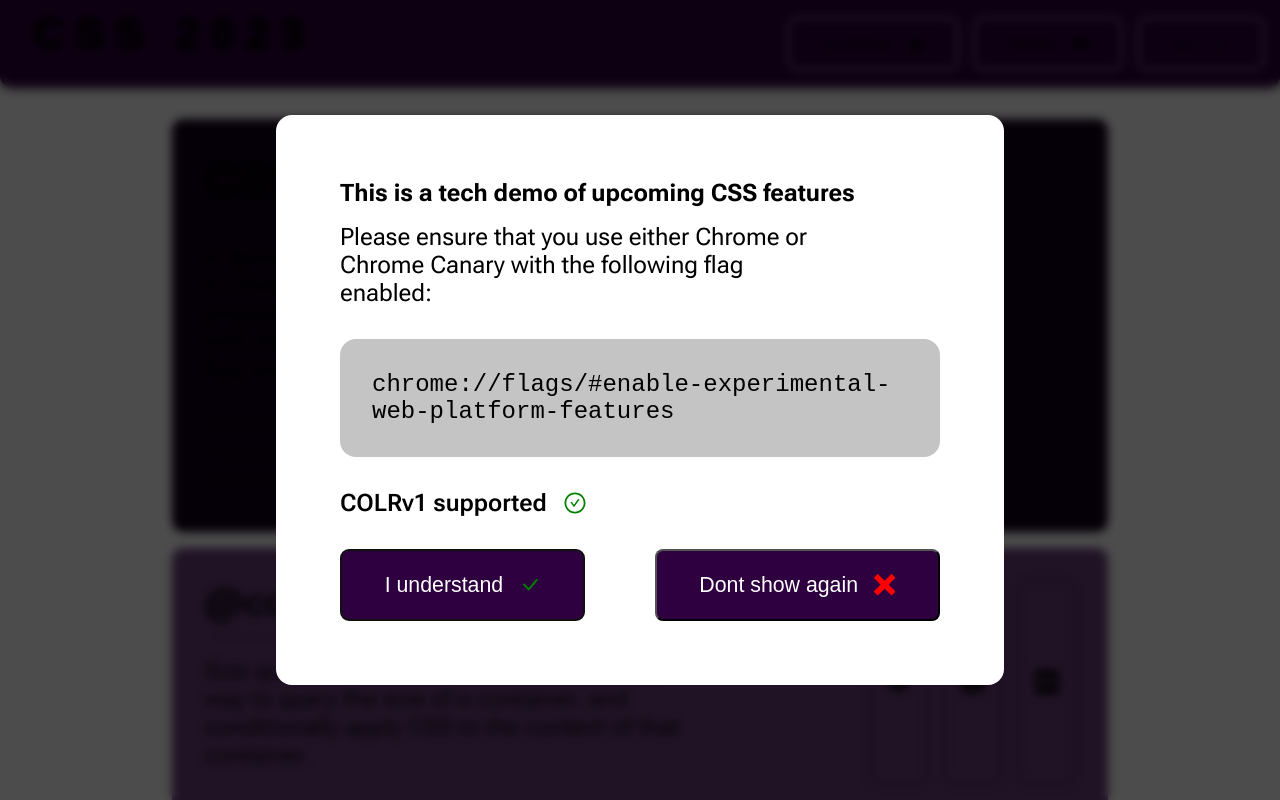
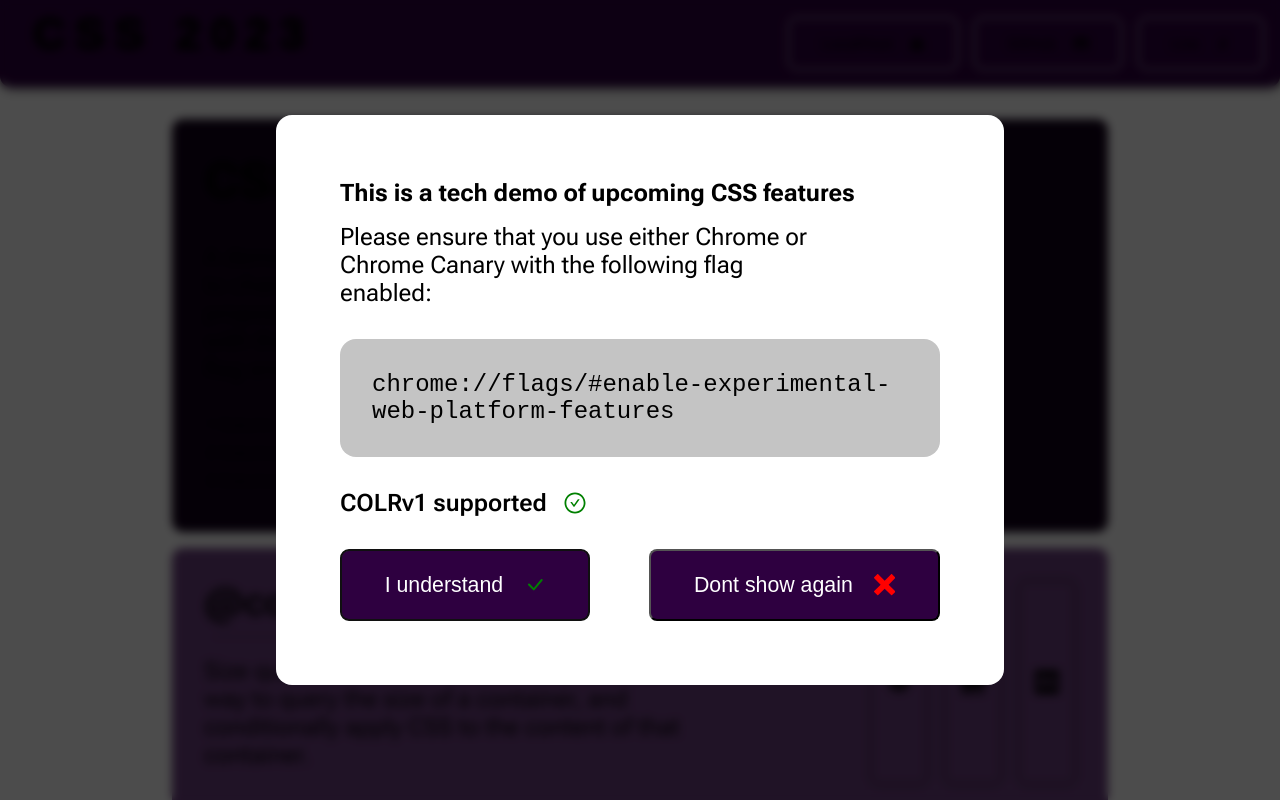
Before and after one commit to gotpop/css-2023, a Next.js app: page / in a window 1280 px wide. Shown: the top 800 px of the page. Built offline with nearby package versions, Linux system fonts and the light colour scheme; a web font is replaced by a local one.

Commit message:
Vars and formatting

```diff
--- a/src/components/ButtonIcon/ButtonIcon.module.css
+++ b/src/components/ButtonIcon/ButtonIcon.module.css
@@ -8,7 +8,7 @@
   cursor: pointer;
   display: flex;
   font-size: var(--size-l-1);
-  gap: calc(var(--padding) / 2);
+  gap: calc(var(--paddingBtn) / 2);
   padding: calc(var(--paddingBtn) / 2) var(--paddingBtn);
   transition: background-color var(--timing) ease;
 
```
